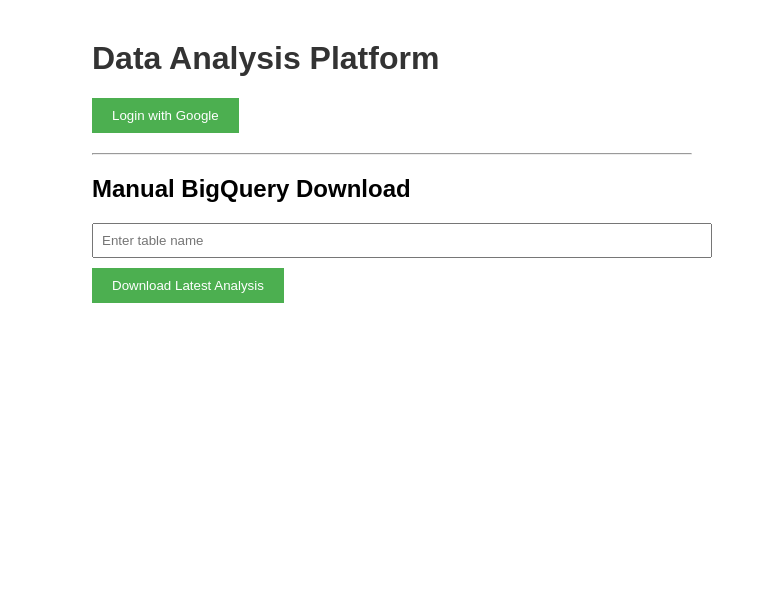
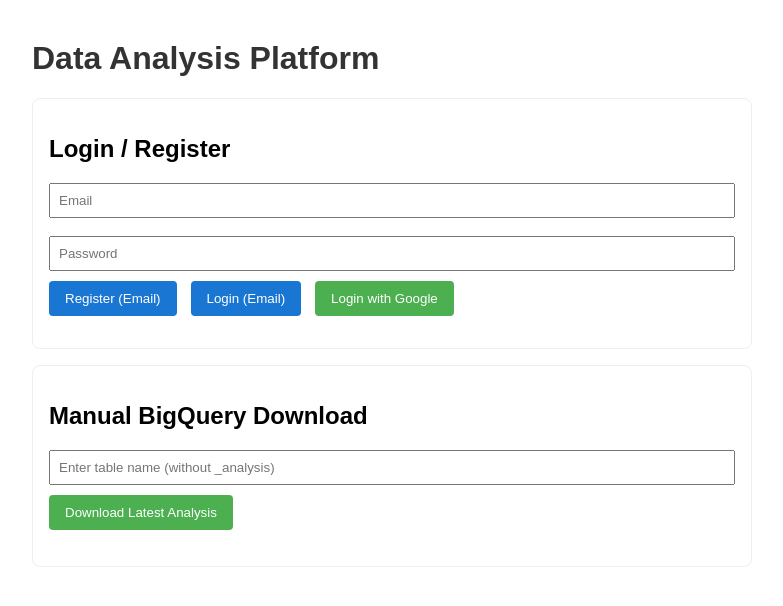
Before and after one commit to babyclaire0222-cyber/gcp-data-analysis-platform, a Flask app: template webapp/templates/index.html in a window 1280 px wide. Shown: the top 606 px of the page, without its empty margins (248-1031 px from the left). Run offline with Flask 3, Linux system fonts and the light colour scheme; the template is opened without the code that fills it, so the values that code supplies are empty; some libraries are stand-ins or nearby versions.

Commit message:
Update index.html

```diff
--- a/webapp/templates/index.html
+++ b/webapp/templates/index.html
@@ -1,64 +1,92 @@
 <!DOCTYPE html>
 <html>
 <head>
+  <meta charset="utf-8" />
   <title>Data Analysis Platform</title>
-    <script src="https://www.gstatic.com/firebasejs/10.7.1/firebase-app.js"></script>
-    <script src="https://www.gstatic.com/firebasejs/10.7.1/firebase-auth.js"></script>
+
+  <!-- Firebase (compat builds for simple global 'firebase.*' usage) -->
+  <script src="https://www.gstatic.com/firebasejs/10.7.1/firebase-app-compat.js"></script>
+  <script src="https://www.gstatic.com/firebasejs/10.7.1/firebase-auth-compat.js"></script>
 
   <style>
     body { font-family: Arial, sans-serif; margin: 40px; }
-        .container { max-width: 600px; margin: auto; }
+    .container { max-width: 720px; margin: auto; }
     h1 { color: #333; }
     form { margin-bottom: 20px; }
-        input[type="file"], input[type="text"] { padding: 8px; margin-bottom: 10px; width: 100%; }
-        button { padding: 10px 20px; background-color: #4CAF50; color: white; border: none; cursor: pointer; }
-        button:hover { background-color: #45a049; }
-        .message { margin-top: 20px; padding: 10px; border-radius: 4px; }
+    input[type="file"], input[type="text"], input[type="email"], input[type="password"] {
+      padding: 8px; margin-bottom: 10px; width: 100%;
+      box-sizing: border-box;
+    }
+    button {
+      padding: 10px 16px; background-color: #4CAF50; color: white;
+      border: none; cursor: pointer; border-radius: 4px; margin-right: 6px;
+    }
+    button.secondary { background-color: #1976d2; }
+    button.warn { background-color: #9e9e9e; }
+    button:hover { opacity: 0.95; }
+    .row { display:flex; gap:8px; flex-wrap:wrap; }
+    .card { border: 1px solid #eee; border-radius: 8px; padding: 16px; margin: 16px 0; }
+    .message { margin-top: 12px; padding: 10px; border-radius: 4px; }
     .success { background-color: #d4edda; color: #155724; }
-        .error { background-color: #f8d7da; color: #721c24; }
-        #download-link { display: none; margin-top: 15px; }
-        #auth-section { margin-bottom: 20px; }
+    .error   { background-color: #f8d7da; color: #721c24; }
+    .info    { background-color: #e8f4fd; color: #084b8a; }
+    #download-link { display: none; margin-top: 12px; }
+    #user-info { font-weight: bold; }
+    .muted { color:#666; font-size: 0.9em; }
   </style>
 </head>
 <body>
   <div class="container">
     <h1>Data Analysis Platform</h1>
 
-        <!-- Firebase Auth Section -->
-        <div id="auth-section">
-            <button id="login-btn">Login with Google</button>
-            <button id="logout-btn" style="display:none;">Logout</button>
-            <p id="user-info" style="font-weight:bold;"></p>
+    <!-- Auth Section -->
+    <div class="card" id="auth-section">
+      <h2>Login / Register</h2>
+
+      <div class="row">
+        <input type="email" id="email" placeholder="Email" />
+        <input type="password" id="password" placeholder="Password" />
+      </div>
+      <div class="row">
+        <button id="register-btn" class="secondary">Register (Email)</button>
+        <button id="login-email-btn" class="secondary">Login (Email)</button>
+        <button id="login-google-btn">Login with Google</button>
+        <button id="logout-btn" class="warn" style="display:none;">Logout</button>
+      </div>
+      <div id="auth-msg" class="message info" style="display:none;"></div>
+      <p id="user-info"></p>
     </div>
 
-        <!-- File Upload Form (hidden until login) -->
-        <div id="upload-section" style="display:none;">
+    <!-- Upload Section (shown after login) -->
+    <div class="card" id="upload-section" style="display:none;">
+      <h2>Upload File for Analysis</h2>
       <form id="uploadForm" method="POST" enctype="multipart/form-data">
-                <input type="file" name="file" required>
+        <input type="file" name="file" required />
         <button type="submit">Upload & Analyze</button>
       </form>
 
-            <!-- Messages -->
       <div id="message" class="message" style="display:none;"></div>
 
-            <!-- Automatic Download Link -->
+      <!-- Auto download link (used if backend returns table name) -->
       <div id="download-link">
         <a id="download-url" href="#" download>⬇ Download Analysis Results (CSV)</a>
       </div>
+      <p class="muted">Supported: CSV, XLSX/XLS, JSON (NDJSON), Parquet, and .sql (via Pub/Sub).</p>
     </div>
 
-        <hr>
-
-        <!-- Manual BigQuery Download -->
+    <!-- Manual Download -->
+    <div class="card">
       <h2>Manual BigQuery Download</h2>
       <form id="downloadForm">
-            <input type="text" name="table" placeholder="Enter table name" required>
+        <input type="text" name="table" placeholder="Enter table name (without _analysis)" required />
         <button type="submit">Download Latest Analysis</button>
       </form>
+      <div id="manual-msg" class="message" style="display:none;"></div>
+    </div>
   </div>
 
   <script>
-    // 🔹 Firebase Config
+    // ---------- Firebase setup ----------
     const firebaseConfig = {
       apiKey: "AIzaSyBhSeQrn4vDzr8910pEziwvlYOra1WC7jQ",
       authDomain: "data-analysis-webapp.firebaseapp.com",
@@ -68,58 +96,101 @@
       appId: "1:835249000571:web:81e2cb70e84e53194812de",
       measurementId: "G-JV8TWVXNDV"
     };
-
-    // 🔹 Init Firebase
-    const app = firebase.initializeApp(firebaseConfig);
+    firebase.initializeApp(firebaseConfig);
     const auth = firebase.auth();
 
-    let idToken = null;  // store token globally
+    // UI elements
+    const loginGoogleBtn = document.getElementById("login-google-btn");
+    const loginEmailBtn  = document.getElementById("login-email-btn");
+    const registerBtn    = document.getElementById("register-btn");
+    const logoutBtn      = document.getElementById("logout-btn");
+    const userInfo       = document.getElementById("user-info");
+    const uploadSection  = document.getElementById("upload-section");
+    const authMsg        = document.getElementById("auth-msg");
 
-    const loginBtn = document.getElementById("login-btn");
-    const logoutBtn = document.getElementById("logout-btn");
-    const userInfo = document.getElementById("user-info");
-    const uploadSection = document.getElementById("upload-section");
+    const emailEl = document.getElementById("email");
+    const passwordEl = document.getElementById("password");
 
-    // Google Login
-    loginBtn.onclick = () => {
+    let idToken = null;
+
+    function showAuthMsg(text, type="info") {
+      authMsg.textContent = text;
+      authMsg.className = "message " + type;
+      authMsg.style.display = "block";
+    }
+
+    function clearAuthMsg() {
+      authMsg.style.display = "none";
+      authMsg.textContent = "";
+    }
+
+    // Register with email/password
+    registerBtn.onclick = async () => {
+      clearAuthMsg();
+      try {
+        await auth.createUserWithEmailAndPassword(emailEl.value, passwordEl.value);
+        showAuthMsg("✅ Registration successful, you are now signed in.", "success");
+      } catch (e) {
+        showAuthMsg("❌ " + e.message, "error");
+      }
+    };
+
+    // Login with email/password
+    loginEmailBtn.onclick = async () => {
+      clearAuthMsg();
+      try {
+        await auth.signInWithEmailAndPassword(emailEl.value, passwordEl.value);
+      } catch (e) {
+        showAuthMsg("❌ " + e.message, "error");
+      }
+    };
+
+    // Google login
+    loginGoogleBtn.onclick = async () => {
+      clearAuthMsg();
+      try {
         const provider = new firebase.auth.GoogleAuthProvider();
-        auth.signInWithPopup(provider);
+        await auth.signInWithPopup(provider);
+      } catch (e) {
+        showAuthMsg("❌ " + e.message, "error");
+      }
     };
 
     // Logout
-    logoutBtn.onclick = () => {
-        auth.signOut();
-        idToken = null;
-    };
+    logoutBtn.onclick = () => auth.signOut();
 
-    // Auth state change
+    // Auth state listener
     auth.onAuthStateChanged(async (user) => {
       if (user) {
         userInfo.textContent = `Logged in as: ${user.email}`;
-            loginBtn.style.display = "none";
         logoutBtn.style.display = "inline-block";
         uploadSection.style.display = "block";
-
-            // 🔹 Get Firebase ID Token
-            idToken = await user.getIdToken();
-            console.log("Got ID Token:", idToken);
+        try {
+          idToken = await user.getIdToken(/* forceRefresh */ true);
+        } catch {
+          idToken = null;
+          showAuthMsg("⚠ Could not get ID token; requests may fail.", "error");
+        }
       } else {
         userInfo.textContent = "";
-            loginBtn.style.display = "inline-block";
         logoutBtn.style.display = "none";
         uploadSection.style.display = "none";
         idToken = null;
       }
     });
 
-    // 🔹 Handle file upload (with token)
+    // ---------- Helpers to call backend with auth ----------
+    async function authFetch(url, options={}) {
+      options.headers = options.headers || {};
+      if (idToken) {
+        options.headers["Authorization"] = "Bearer " + idToken;
+      }
+      return fetch(url, options);
+    }
+
+    // ---------- Upload & analyze ----------
     document.getElementById("uploadForm").onsubmit = async function(e) {
       e.preventDefault();
-        if (!idToken) {
-            alert("Please login first.");
-            return;
-        }
-
       const formData = new FormData(this);
       const messageDiv = document.getElementById("message");
       const downloadDiv = document.getElementById("download-link");
@@ -127,50 +198,89 @@
 
       messageDiv.style.display = "none";
       downloadDiv.style.display = "none";
-
-        messageDiv.className = "message";
-        messageDiv.innerHTML = "⏳ Uploading file & processing in BigQuery...";
+      messageDiv.className = "message info";
+      messageDiv.textContent = "⏳ Uploading & processing in BigQuery...";
       messageDiv.style.display = "block";
 
       try {
-            const response = await fetch("/", {
-                method: "POST",
-                body: formData,
-                headers: { "Authorization": "Bearer " + idToken }  // ✅ Attach token
-            });
+        const resp = await authFetch("/", { method: "POST", body: formData });
 
-            const result = await response.json();
+        // Try JSON first; if not JSON, fallback to text
+        let data = null, text = null;
+        const ct = resp.headers.get("content-type") || "";
+        if (ct.includes("application/json")) {
+          data = await resp.json();
+        } else {
+          text = await resp.text();
+        }
 
-            if (result.success) {
+        if (resp.ok) {
           messageDiv.className = "message success";
-                messageDiv.innerHTML = "✅ " + result.message;
+          messageDiv.textContent = (data?.message) || "✅ Analysis completed successfully!";
 
-                if (result.table) {
-                    downloadUrl.href = `/download_bq?table=${encodeURIComponent(result.table)}`;
+          // If backend provided a table, show auto download link
+          const tableName =
+            data?.table ||
+            (/table=([^"'>\s]+)/.exec(text || "") || [null, null])[1];
+
+          if (tableName) {
+            // Use an authenticated download (so headers are included)
+            downloadUrl.onclick = async (e) => {
+              e.preventDefault();
+              await downloadAnalysisCsv(tableName);
+            };
+            downloadUrl.href = "#";
+            downloadUrl.textContent = "⬇ Download Analysis Results (CSV)";
             downloadDiv.style.display = "block";
           }
         } else {
+          const msg = data?.error || text || "Request failed.";
           messageDiv.className = "message error";
-                messageDiv.innerHTML = "❌ " + (result.error || "Unknown error");
+          messageDiv.textContent = "❌ " + msg;
         }
       } catch (err) {
         messageDiv.className = "message error";
-            messageDiv.innerHTML = "❌ Upload failed: " + err.message;
+        messageDiv.textContent = "❌ Upload failed: " + err.message;
       }
     };
 
-    // 🔹 Handle manual download (with token)
+    // ---------- Manual download with auth header (Blob → save) ----------
     document.getElementById("downloadForm").onsubmit = async function(e) {
       e.preventDefault();
-        if (!idToken) {
-            alert("Please login first.");
-            return;
-        }
       const table = this.table.value.trim();
-        if (table) {
-            window.location.href = `/download_bq?table=${encodeURIComponent(table)}&token=${idToken}`;
+      const manualMsg = document.getElementById("manual-msg");
+      manualMsg.style.display = "none";
+
+      if (!table) return;
+      try {
+        await downloadAnalysisCsv(table);
+        manualMsg.className = "message success";
+        manualMsg.textContent = "✅ Download started.";
+        manualMsg.style.display = "block";
+      } catch (err) {
+        manualMsg.className = "message error";
+        manualMsg.textContent = "❌ " + err.message;
+        manualMsg.style.display = "block";
       }
     };
+
+    async function downloadAnalysisCsv(table) {
+      const url = `/download_bq?table=${encodeURIComponent(table)}`;
+      const resp = await authFetch(url, { method: "GET" });
+      if (!resp.ok) {
+        const ct = resp.headers.get("content-type") || "";
+        const errText = ct.includes("application/json") ? (await resp.json()).error : await resp.text();
+        throw new Error(errText || "Download failed.");
+      }
+      const blob = await resp.blob();
+      const a = document.createElement("a");
+      a.href = URL.createObjectURL(blob);
+      a.download = `${table}_analysis.csv`;
+      document.body.appendChild(a);
+      a.click();
+      a.remove();
+      URL.revokeObjectURL(a.href);
+    }
   </script>
 </body>
 </html>
```
Lines whose indentation alone changed are shown as unchanged.
